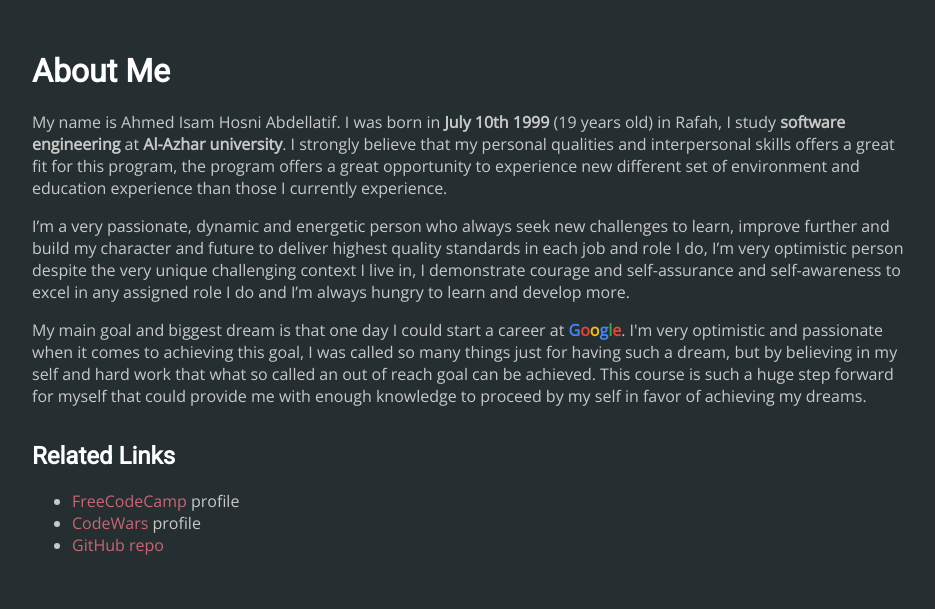
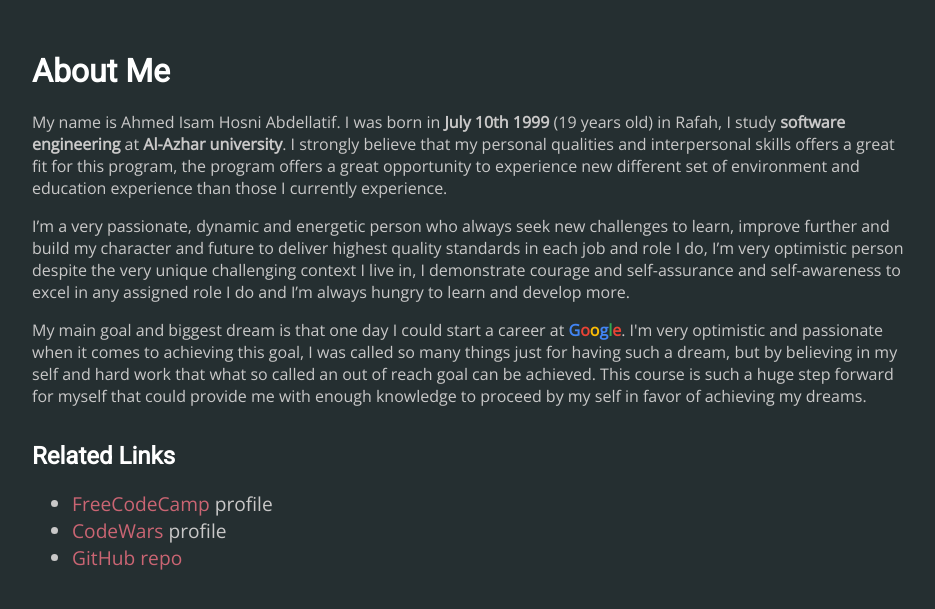
Before and after one commit to ahmedisam99/Code-Academy-GSG, a plain HTML site: page index.html in a window 1280 px wide. Shown: the part 163-772 px from the top of the page, without its empty margins (3-938 px from the left). Drawn offline with nearby package versions, Linux system fonts and the light colour scheme.

Commit message:
update style.css

```diff
--- a/style.css
+++ b/style.css
@@ -24,6 +24,9 @@ h4{
 	margin: 0;
 	color: #CA6573;
 	font-family: 'Open Sans', sans-serif;
+}
+li{
+	font-size: 1.2em;
 }
 .name{
 	margin: 0;
```
